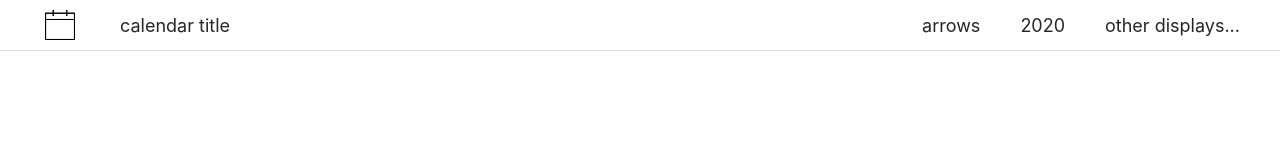
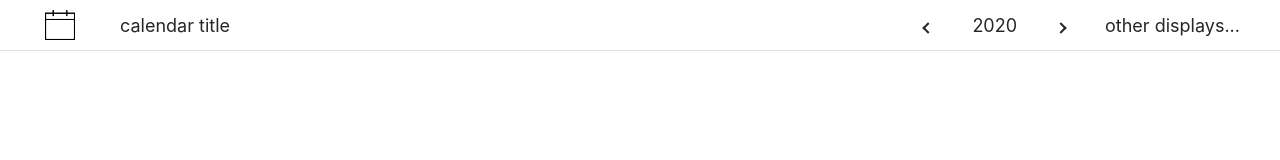
Before and after one commit to emauldin84/calendar-app-react, a React (Create React App) app: page / in a window 1280 px wide. Shown: the top 160 px of the page. Built offline with nearby package versions, Linux system fonts and the light colour scheme.

Commit message:
installs moment.js. displays current year in navbar and adds arrows to increment and decrement the year

```diff
--- a/package.json
+++ b/package.json
@@ -6,6 +6,7 @@
     "@testing-library/jest-dom": "^4.2.4",
     "@testing-library/react": "^9.3.2",
     "@testing-library/user-event": "^7.1.2",
+    "moment": "^2.24.0",
     "react": "^16.12.0",
     "react-dom": "^16.12.0",
     "react-scripts": "3.3.0"
--- a/src/App.js
+++ b/src/App.js
@@ -1,12 +1,21 @@
-import React from 'react';
+import React, { useState } from 'react';
 import './App.css';
+import moment from 'moment'
 
 import Navbar from './components/Navbar/Navbar'
 
 function App() {
+  const [year, setYear] = useState(moment().year())
+
+  const handleDecYear = () => {
+    setYear(year - 1)
+  }
+  const handleIncYear = () => {
+    setYear(year + 1)
+  }
   return (
     <div className="App">
-      <Navbar/>
+      <Navbar year={year} decYear={handleDecYear} incYear={handleIncYear}/>
 
     </div>
   );
--- a/src/components/Navbar/Navbar.css
+++ b/src/components/Navbar/Navbar.css
@@ -32,3 +32,20 @@
     width: 40px;
     height: 40px;
 }
+
+i {
+    border: solid #262626;
+    border-width: 0 2px 2px 0;
+    display: inline-block;
+    padding: 3px;
+}
+
+.right {
+    transform: rotate(-45deg);
+    -webkit-transform: rotate(-45deg);
+}
+
+.left {
+    transform: rotate(135deg);
+    -webkit-transform: rotate(135deg);
+}
--- a/src/components/Navbar/Navbar.js
+++ b/src/components/Navbar/Navbar.js
@@ -3,7 +3,7 @@ import React from 'react'
 import './Navbar.css'
 import logo from '../../assets/calendar-minimalist.png'
 
-const Navbar = () => {
+const Navbar = (props) => {
     return (
         <div className='nav-container'>
             <div className='left-nav-container'>
@@ -11,8 +11,13 @@ const Navbar = () => {
                 <div className='nav-items'>calendar title</div>
             </div>
             <div className='right-nav-container'>
-                <div className='nav-items'>arrows</div>
-                <div className='nav-items'>2020</div>
+                <div className='nav-items'>
+                    <i class="arrow left" onClick={props.decYear}></i>
+                </div>
+                <div className='nav-items'>{props.year}</div>
+                <div className='nav-items'>
+                    <i class="arrow right" onClick={props.incYear}></i>
+                </div>
                 <div className='nav-items'>other displays...</div>
             </div>
         </div>
```
Also changed, not shown: 1 other file (tests, documents, lock files or other folders).
